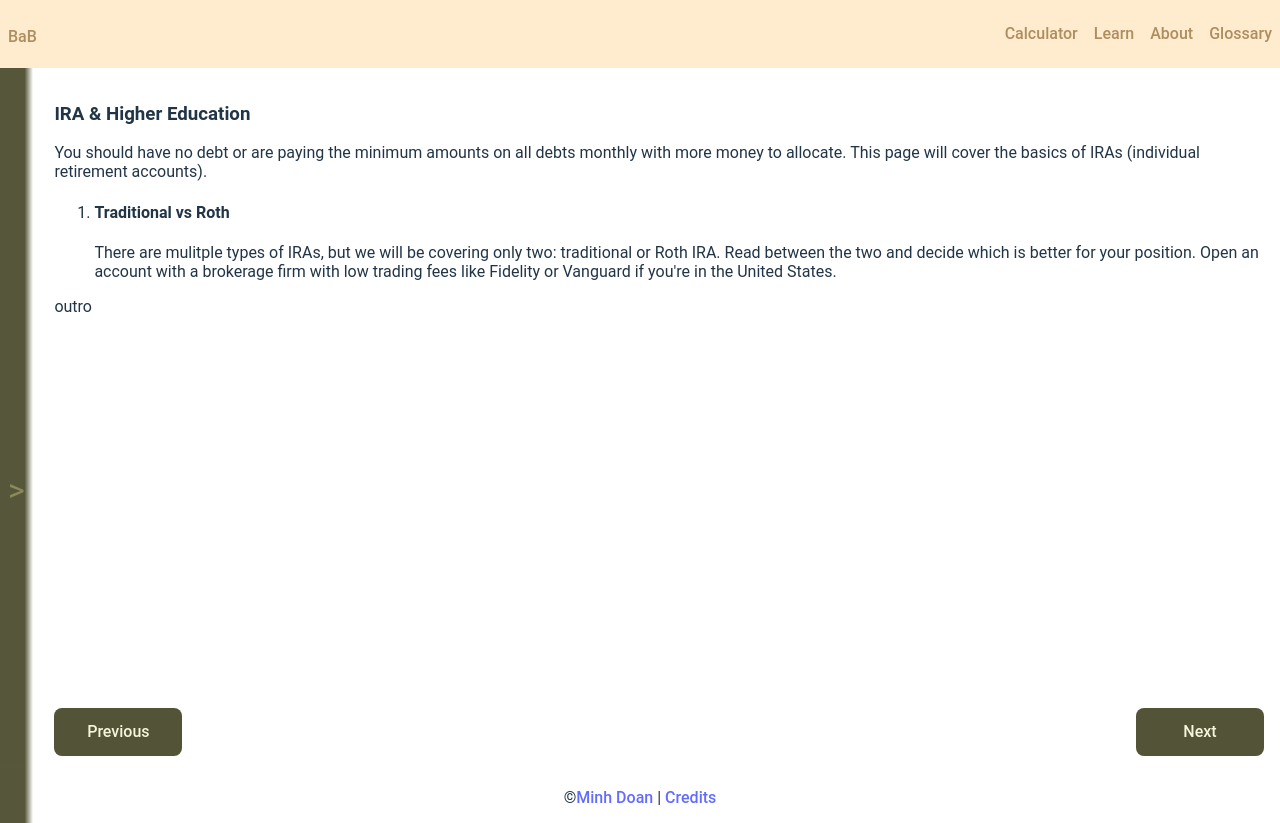
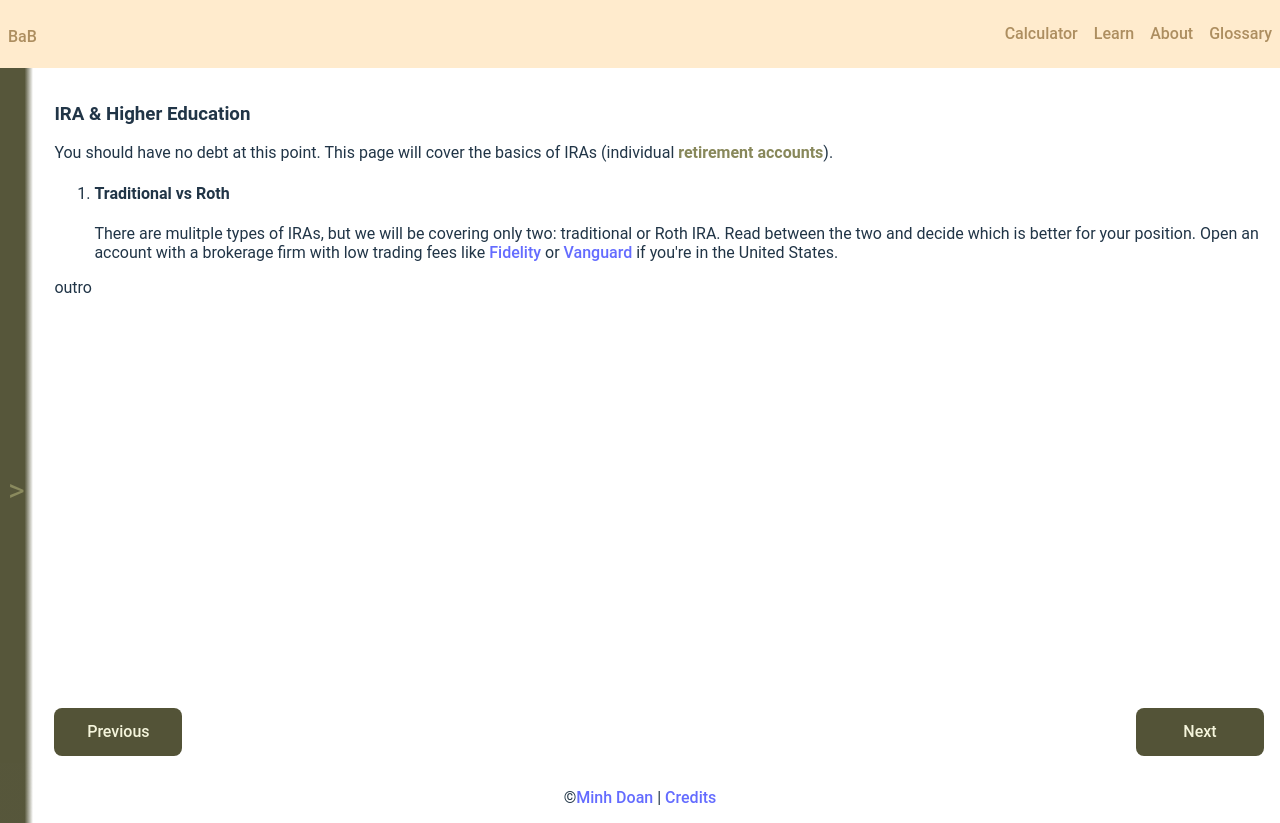
Before and after one commit to doanaminh/build-a-budget, a React (Vite) app in the folder client/: page /learn-ira in a window 1280 px wide. Built offline with nearby package versions, Linux system fonts and the light colour scheme; a web font is replaced by a local one.

Commit message:
more editing on learn pages

```diff
--- a/client/src/pages/learn/Learn-Debt.tsx
+++ b/client/src/pages/learn/Learn-Debt.tsx
@@ -22,7 +22,7 @@ export default function () {
                             <ol>
                                 <li>
                                     <h4>High Interest Debt</h4>
-                                    <p>If you have debts with an interest rate of 10% or higher, consider using the{' '}
+                                    <p>If you have debt with an interest rate of 10% or higher, consider using the{' '}
                                     <Term
                                     term="Avalanche"
                                     definition={Terms.debt_avalanche}
@@ -35,7 +35,7 @@ export default function () {
                                 </li>
                             </ol>
                         </article>
-                        <p>Great work tackling your debts!</p>
+                        <p>Goals Checklist</p>
                     </article>
                     <article className="buttons">
                         <Button
--- a/client/src/pages/learn/Learn-Ira.tsx
+++ b/client/src/pages/learn/Learn-Ira.tsx
@@ -1,6 +1,7 @@
 import Button from "../../components/Button";
 import { useNavigate } from "react-router-dom";
 import Sidebar from "../../components/Sidebar";
+import Term, { Terms } from "../../components/Term";
 
 export default function () {
 
@@ -15,12 +16,17 @@ export default function () {
                 <section className="body">
                     <article>
                         <h3>IRA & Higher Education</h3>
-                        <p>You should have no debt or are paying the minimum amounts on all debts monthly with more money to allocate. This page will cover the basics of IRAs (individual retirement accounts).</p>
+                        <p>You should have no debt at this point. This page will cover the basics of IRAs (individual{' '}
+                        <Term
+                        term="retirement accounts"
+                        definition={Terms.retirement_account}
+                        />
+                        ).</p>
                         <article>
                             <ol>
                                 <li>
                                     <h4>Traditional vs Roth</h4>
-                                    <p>There are mulitple types of IRAs, but we will be covering only two: traditional or Roth IRA. Read between the two and decide which is better for your position. Open an account with a brokerage firm with low trading fees like Fidelity or Vanguard if you're in the United States.</p>
+                                    <p>There are mulitple types of IRAs, but we will be covering only two: traditional or Roth IRA. Read between the two and decide which is better for your position. Open an account with a brokerage firm with low trading fees like <a href="https://www.fidelity.com/retirement-ira/overview" target='blank'>Fidelity</a> or <a href="https://investor.vanguard.com/accounts-plans/iras">Vanguard</a> if you're in the United States.</p>
                                 </li>
                             </ol>
                         </article>
```
Also changed, not shown: client/todo.txt.
